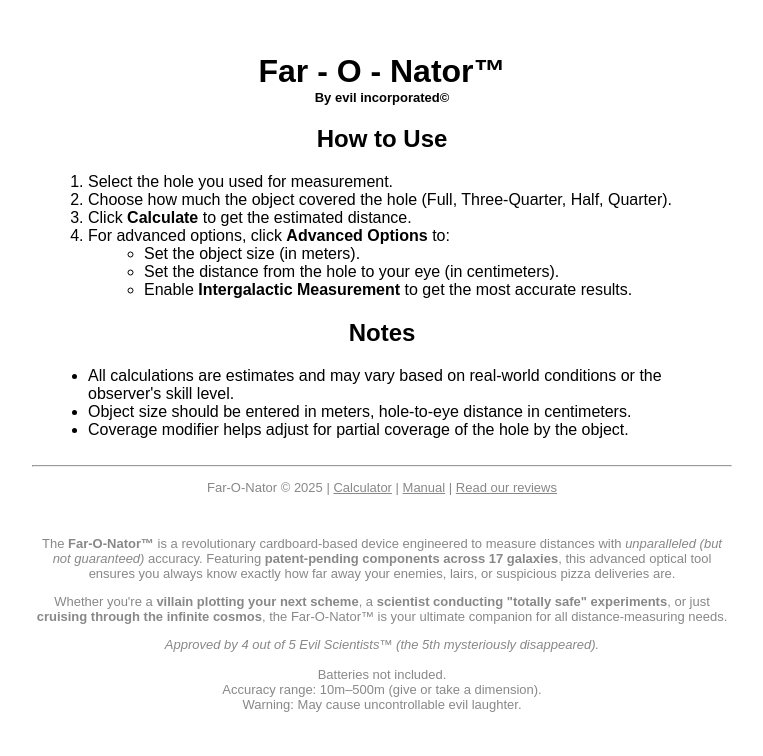
After one commit to DBerkey/IKT110_Berkeij, a Django app: page /manual/ in a window 1280 px wide. The commit adds this page. Shown: the top 756 px of the page, without its empty margins (258-1021 px from the left). Run offline with Django 5.2, Linux system fonts and the light colour scheme.

Commit message:
updated the calculation software

```diff
--- /dev/null
+++ b/FarOInator/FarOInator/templates/manual.html
@@ -0,0 +1,62 @@
+<!DOCTYPE html>
+<html>
+<head>
+    <title>Far-O-Nator Manual</title>
+    <style>
+        body { font-family: Arial, sans-serif; padding: 2em; max-width: 700px; margin: auto; }
+        h1, h2 { text-align: center; }
+        ul, ol { text-align: left; margin-left: 1em; }
+    </style>
+</head>
+<body>
+    <header style="margin-block-end: 0px;">
+        <h1 style="margin-block-end: 0px;">Far - O - Nator™</h1>
+        <h2 style="font-size: small; margin-block-start: 0px;">By evil incorporated©</h2>
+    </header>
+    <h2>How to Use</h2>
+    <ol>
+        <li>Select the hole you used for measurement.</li>
+        <li>Choose how much the object covered the hole (Full, Three-Quarter, Half, Quarter).</li>
+        <li>Click <strong>Calculate</strong> to get the estimated distance.</li>
+        <li>For advanced options, click <strong>Advanced Options</strong> to:
+            <ul>
+                <li>Set the object size (in meters).</li>
+                <li>Set the distance from the hole to your eye (in centimeters).</li>
+                <li>Enable <strong>Intergalactic Measurement</strong> to get the most accurate results.</li>
+            </ul>
+        </li>
+    </ol>
+    <h2>Notes</h2>
+    <ul>
+        <li>All calculations are estimates and may vary based on real-world conditions or the observer's skill level.</li>
+        <li>Object size should be entered in meters, hole-to-eye distance in centimeters.</li>
+        <li>Coverage modifier helps adjust for partial coverage of the hole by the object.</li>
+    </ul>
+    <footer style="margin-top:2em; font-size:small; color:#888; text-align: center;">
+        <hr>
+        <p>Far-O-Nator &copy; 2025 | <a href="/" style="color: #888;">Calculator</a> |  <a href="/manual" style="color: #888;">Manual</a> | <a href="/review" style="color:#888;">Read our reviews</a></p>
+        <br>
+        <p>
+        The <strong>Far-O-Nator™</strong> is a revolutionary cardboard-based device engineered to
+        measure distances with <em>unparalleled (but<br> not guaranteed)</em> accuracy. Featuring
+        <strong>patent-pending components across 17 galaxies</strong>, this advanced optical tool<br>
+        ensures you always know exactly how far away your enemies, lairs, or suspicious pizza
+        deliveries are.
+        </p>
+
+        <p>
+        Whether you're a <strong>villain plotting your next scheme</strong>, a
+        <strong>scientist conducting "totally safe" experiments</strong>, or just <br>
+        <strong>cruising through the infinite cosmos</strong>, the Far-O-Nator™ is your ultimate
+        companion for all distance-measuring needs.
+        </p>
+
+        <p>
+        <em>Approved by 4 out of 5 Evil Scientists™ (the 5th mysteriously disappeared).</em><br><br>
+        Batteries not included.<br>
+        Accuracy range: 10m–500m (give or take a dimension).<br>
+        Warning: May cause uncontrollable evil laughter.
+        </p>
+    </footer>
+</body>
+</html>
--- a/FarOInator/FarOInator/urls.py
+++ b/FarOInator/FarOInator/urls.py
@@ -16,9 +16,11 @@ Including another URLconf
 """
 from django.contrib import admin
 from django.urls import path
-from calculator.views import calculator_view
+from calculator.views import calculator_view, review_view, manual_view
 
 urlpatterns = [
     path('admin/', admin.site.urls),
     path('', calculator_view, name="calculator"),
+    path('review/', review_view, name='review'),
+    path('manual/', manual_view, name='manual'),
 ]
--- a/FarOInator/calculator/views.py
+++ b/FarOInator/calculator/views.py
@@ -1,30 +1,73 @@
 from django.shortcuts import render
+import logging
 
-# Lookup table (hole diameter in mm -> distance in m for 2m target @ 40cm)
+# Lookup table (hole diameter in cm and hole label)
 HOLE_TABLE = {
-    2: 400,
-    3: 267,
-    4: 200,
-    6: 133,
-    9: 89,
-    13: 62,
-    19: 42,
-    27: 30,
-    40: 20,
-    60: 13,
-    85: 9,
-    120: 7,
+    "A": 8,
+    "B": 5,
+    "C": 3.5,
+    "D": 2.5,
+    "E": 2,
+    "F": 1,
+    "G": 0.8,
+    "H": 0.65,
+    "I": 0.5,
+    "J": 0.2
 }
+
+# Coverage modifiers with labels
+COVERAGE_MODIFIERS = {
+    "Full": 1.0,
+    "Three-Quarter": 0.75,
+    "Half": 0.5,
+    "Quarter": 0.25
+}
+
+logging.basicConfig(level=logging.INFO, format='%(asctime)s - %(levelname)s - %(message)s')
 
 def calculator_view(request):
     distance = None
     hole = None
+    object_size_val = ''
+    hole_eye_distance_val = ''
+    hole_coverage_modifier = 1.0  # default value
+    hole_coverage_label = "Full"
+    intergalactic = False
     if request.method == "POST":
-        hole = int(request.POST.get("hole"))
-        distance = HOLE_TABLE.get(hole, None)
+        hole = request.POST.get("hole")
+        object_size_str = request.POST.get("object_size", "")
+        hole_eye_distance_str = request.POST.get("hole_eye_distance", "")
+        coverage_modifier_label = request.POST.get("coverage_modifier", "Full")
+        hole_coverage_modifier = COVERAGE_MODIFIERS.get(coverage_modifier_label, 1.0)
+        hole_coverage_label = coverage_modifier_label
+        intergalactic = request.POST.get("intergalactic") == "on"
+        object_size = float(object_size_str) if object_size_str else 2
+        hole_eye_distance = float(hole_eye_distance_str) if hole_eye_distance_str else 40
+        object_size = object_size * 100  # convert meters to centimeters
+        if intergalactic:
+            distance = 42
+        else:
+            distance = (object_size * hole_eye_distance) / (HOLE_TABLE.get(hole, 1) * hole_coverage_modifier)
+            distance = distance / 100 # convert to meters
+            distance = round(distance, 2) # round to 2 decimal places
+        if object_size_str:
+            object_size_val = object_size_str
+        if hole_eye_distance_str:
+            hole_eye_distance_val = hole_eye_distance_str
 
     return render(request, "calculator.html", {
         "holes": HOLE_TABLE.keys(),
+        "coverage_modifiers": COVERAGE_MODIFIERS.keys(),
         "distance": distance,
         "hole": hole,
+        "hole_coverage_modifier": hole_coverage_label,
+        "object_size": object_size_val,
+        "hole_eye_distance": hole_eye_distance_val,
+        "intergalactic": intergalactic,
     })
+
+def review_view(request):
+    return render(request, "review.html")
+
+def manual_view(request):
+    return render(request, "manual.html")
```
Also changed, not shown: FarOInator/FarOInator/templates/calculator.html (+83 -6 lines), FarOInator/FarOInator/templates/review.html (added, +53 -0 lines).
